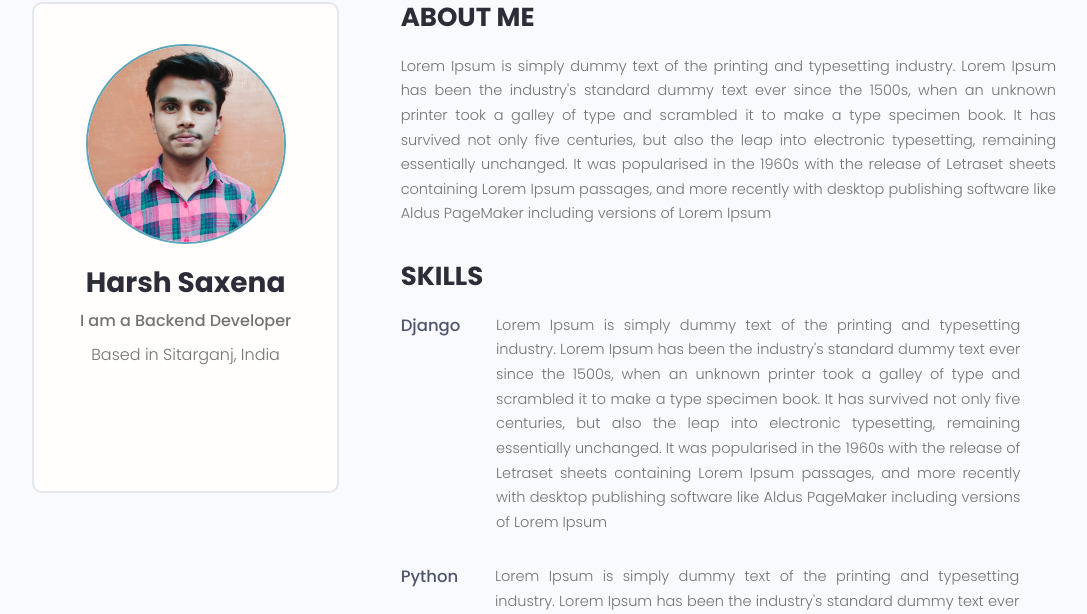
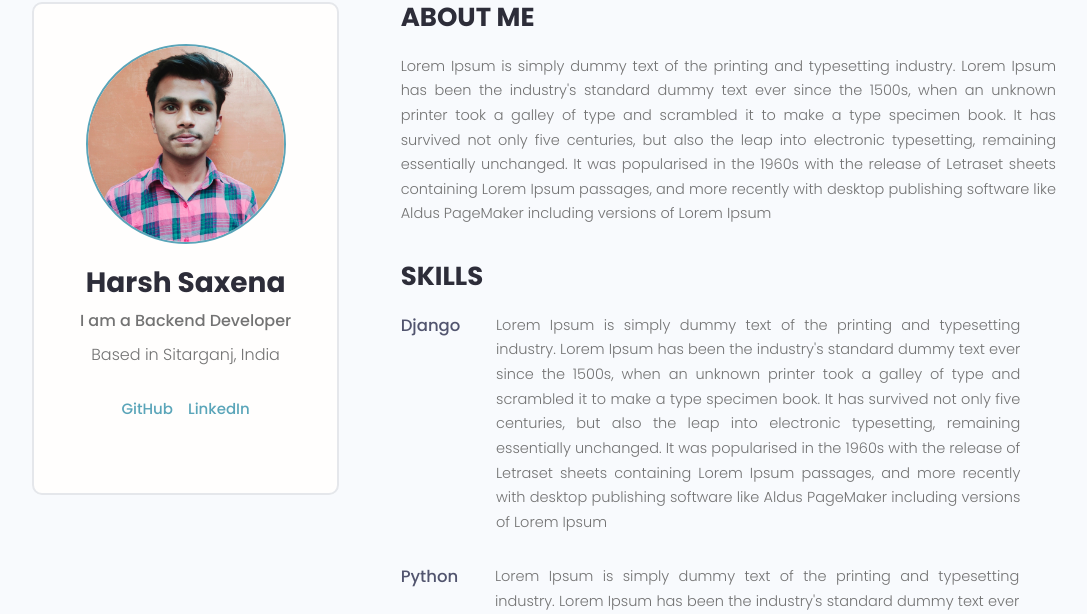
Before and after one commit to harshit-python/django-project, a Django app: page /profile/07846a7e-8fea-4624-bdb1-4f0733a62fd4/ in a window 1280 px wide. Shown: the part 110-724 px from the top of the page, without its empty margins (96-1183 px from the left). Run offline with Django 4.2, Linux system fonts and the light colour scheme; data comes from the database, SQL or seed files in the repository; some libraries are stand-ins or nearby versions.

Commit message:
code changes

```diff
--- a/users/templates/users/user-profile.html
+++ b/users/templates/users/user-profile.html
@@ -13,28 +13,27 @@
               <p class="dev__title">{{profile.short_intro}}</p>
               <p class="dev__location">Based in {{profile.location}}</p>
               <ul class="dev__social">
-
                 {% if profile.social_github %}
                 <li>
-                  <a title="Github" href="#" target="_blank"><i class="im im-github"></i></a>
+                  <a title="Github" href="{{profile.social_github}}" target="_blank">GitHub</a>
                 </li>
                 {% endif %}
 
                 {% if profile.social_twitter %}
                 <li>
-                  <a title="Twitter" href="#" target="_blank"><i class="im im-twitter"></i></a>
+                  <a title="Twitter" href="{{profile.social_twitter}}" target="_blank">Twitter</i></a>
                 </li>
                 {% endif %}
 
                 {% if profile.social_linkedin %}
                 <li>
-                  <a title="LinkedIn" href="#" target="_blank"><i class="im im-linkedin"></i></a>
+                  <a title="LinkedIn" href="{{profile.social_linkedin}}" target="_blank">LinkedIn</a>
                 </li>
                 {% endif %}
 
                 {% if profile.social_website %}
                 <li>
-                  <a title="Personal Website" href="#" target="_blank"><i class="im im-globe"></i></a>
+                  <a title="Personal Website" href="{{profile.social_website}}" target="_blank">Social</a>
                 </li>
                 {% endif %}
               </ul>
```
